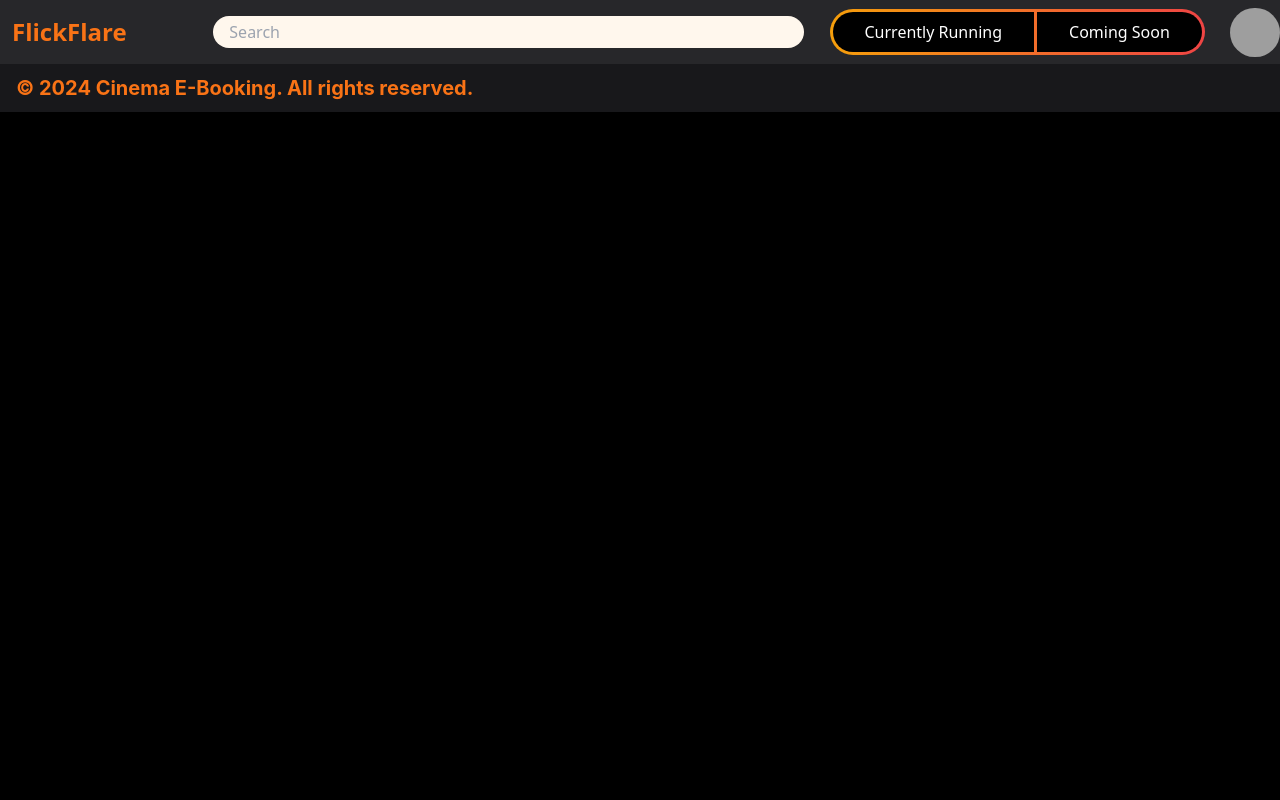
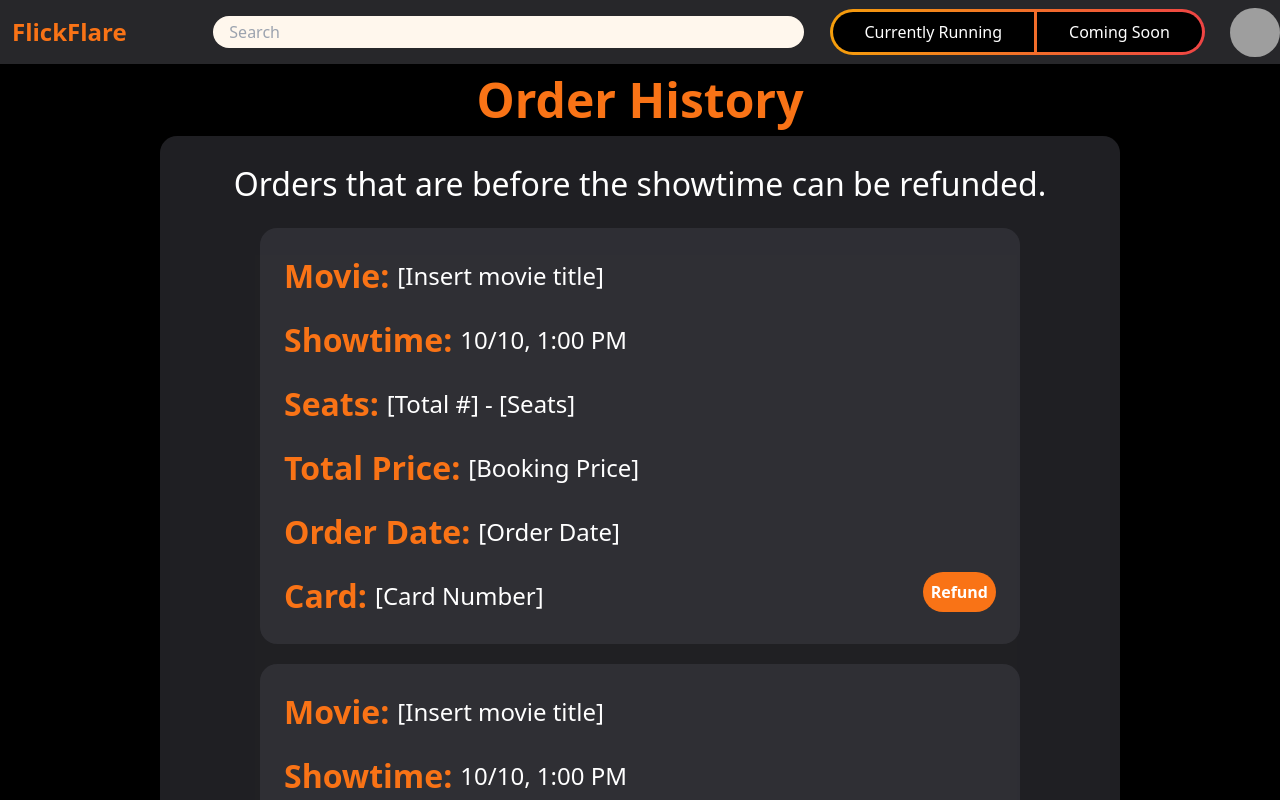
Before and after one commit to AnganSamadder/FlickFlare, a Next.js app in the folder frontend/: page /history in a window 1280 px wide. Shown: the top 800 px of the page. Built offline with nearby package versions, Linux system fonts and the light colour scheme; grey boxes are pictures that could not be loaded.

Commit message:
Made UI for OrderHistory
Created OrderHistory with OrderCards to display past booking details, user can access it at booking confirmation or from the dropdown menu

```diff
--- a/frontend/src/app/(user)/history/page.tsx
+++ b/frontend/src/app/(user)/history/page.tsx
@@ -1,4 +1,21 @@
+import OrderCard from "@/app/components/containers/OrderCard";
 
 export default function OrderHistory() {
 
+    return(
+        <div className=" w-full h-full flex flex-col items-center justify-center mb-10">
+            <h1 className="text-orange-500 text-5xl font-bold leading-normal">
+                Order History
+            </h1>
+            <div className="text-center mb-8 bg-zinc-700 bg-opacity-50 rounded-[17px] p-6 w-3/4 justify-center">
+                <p className="text-white text-[32px] font-medium font-['Maven Pro']">
+                    Orders that are before the showtime can be refunded.
+                </p>
+                <div className="h-screen justify-items-center overflow-hidden overflow-y-scroll gap-y-4">
+                    <OrderCard/>
+                    <OrderCard/>
+                </div>
+            </div>
+        </div>
+    );
 }
--- a/frontend/src/app/[movieID]/order/page.tsx
+++ b/frontend/src/app/[movieID]/order/page.tsx
@@ -56,24 +56,26 @@ export default function Order({
   };
 
   return (
-    <div className="w-full h-[86vh] px-10 flex-col">
+    <div className="w-full h-[86vh] px-10 flex-col mb-20">
       <div className="flex flex-row">
         {step <= 4 ? (
           <button
             onClick={handleBackButtonClick}
-            className=" mt-5 h-fit px-8 py-2 rounded-bl-3xl rounded-tr-3xl bg-orange-500 text-white font-bold font-['Maven Pro'] leading-normal transition duration-200 hover:bg-orange-500 hover:text-black border-2 border-transparent"
+            className="mx-10 mt-5 h-fit px-8 py-2 rounded-bl-3xl rounded-tr-3xl bg-orange-500 text-white font-bold font-['Maven Pro'] leading-normal transition duration-200 hover:bg-orange-500 hover:text-black border-2 border-transparent"
           >
             Back
           </button>
         ) : null}
 
-        <div className="w-full p-1 text-orange-500 text-5xl font-bold text-center leading-normal">
-          {movie.title}
-        </div>
+        {step <= 4 ? (
+            <div className="w-full p-1 text-orange-500 text-5xl font-bold text-center leading-normal">
+              {movie.title}
+            </div>
+        ) : null}
       </div>
 
       {step === 0 ? (
-        <Showtimes movie={movie} editBooking={editBooking} incStep={incStep} />
+          <Showtimes movie={movie} editBooking={editBooking} incStep={incStep}/>
       ) : step === 1 ? (
         <TicketSelect
           movie={movie}
--- /dev/null
+++ b/frontend/src/app/components/containers/OrderCard.tsx
@@ -0,0 +1,65 @@
+const OrderCard = () => {
+
+    return (
+        <div className="bg-zinc-700 bg-opacity-50 rounded-[17px] p-6 w-5/6 m-5">
+            <div className="flex flex-col w-full gap-y-4 justify-start">
+                <div className="flex flex-row">
+                    <label className="text-orange-500 text-[32px] font-bold font-['Maven Pro']">
+                        Movie:
+                    </label>
+                    <p className="text-white text-2xl font-medium ml-2 mt-2">
+                        [Insert movie title]{/*{movie.title}*/}
+                    </p>
+                </div>
+                <div className="flex flex-row">
+                    <label className="text-orange-500 text-[32px] font-bold font-['Maven Pro']">
+                        Showtime:
+                    </label>
+                    <p className="text-white text-2xl font-medium ml-2 mt-2">
+                        10/10, 1:00 PM {/*Showtime date*/} {/*Showtime time*/}
+                    </p>
+                </div>
+                <div className="flex flex-row">
+                    <label className="text-orange-500 text-[32px] font-bold font-['Maven Pro']">
+                        Seats:
+                    </label>
+                    <p className="text-white text-2xl font-medium ml-2 mt-2">
+                        [Total #] - [Seats] {/*Total: {booking.seats.length} ({booking.seats.join(", ")})*/}
+                    </p>
+                </div>
+                <div className="flex flex-row">
+                    <label className="text-orange-500 text-[32px] font-bold font-['Maven Pro']">
+                        Total Price:
+                    </label>
+                    <p className="text-white text-2xl font-medium ml-2 mt-2">
+                        [Booking Price] {/*{booking.price}*/}
+                    </p>
+                </div>
+                <div className="flex flex-row">
+                    <label className="text-orange-500 text-[32px] font-bold font-['Maven Pro']">
+                        Order Date:
+                    </label>
+                    <p className="text-white text-2xl font-normal ml-2 mt-2">
+                        [Order Date] {/*{new Date(booking.date as number).toLocaleString()}*/}
+                    </p>
+                </div>
+                <div className="flex flex-row justify-between">
+                    <div className="flex flex-row">
+                        <label className="text-orange-500 text-[32px] font-bold font-['Maven Pro']">
+                            Card:
+                        </label>
+                        <p className="text-white text-2xl font-normal ml-2 mt-2">
+                            [Card Number] {/*{cardNumFormatter(booking.cardNumber)}*/}
+                            {/*                {cardNumFormatter("1234 5678 9101")}*/}
+                        </p>
+                    </div>
+                    <button className="w-fit h-fit p-2 bg-orange-500 text-white font-bold rounded-full">
+                        Refund
+                    </button>
+                </div>
+            </div>
+        </div>
+    );
+}
+
+export default OrderCard;
--- a/frontend/src/app/components/dropdown/UserDropdownMenu.tsx
+++ b/frontend/src/app/components/dropdown/UserDropdownMenu.tsx
@@ -35,6 +35,7 @@ const UserDropdown = () => {
             case "user":
                 return [
                     {label: "Edit Profile", value: "/edit"},
+                    {label: "Order History", value: "/history"},
                     {label: "Sign Out", value: "signout"},
                 ];
             case "admin":
--- a/frontend/src/app/components/ui/pagewide/Checkout.tsx
+++ b/frontend/src/app/components/ui/pagewide/Checkout.tsx
@@ -1,8 +1,8 @@
-use client";
+"use client"
 import { Movie } from "@/app/interfaces/movie";
 import { Booking } from "@/app/interfaces/booking";
 import { formatUSD } from "@/app/utils/formatUSD";
-import PaymentCards from "./PaymentCards";
+import PaymentCards from "@/app/components/ui/PaymentCards";
 import React from "react";
 
 const Checkout = ({
--- a/frontend/src/app/components/ui/pagewide/OrderConfirmation.tsx
+++ b/frontend/src/app/components/ui/pagewide/OrderConfirmation.tsx
@@ -1,5 +1,6 @@
 import { Movie } from "@/app/interfaces/movie";
 import { Booking } from "@/app/interfaces/booking";
+import {useRouter} from "next/navigation";
 
 const OrderConfirmation = ({
   movie,
@@ -8,10 +9,15 @@ const OrderConfirmation = ({
   movie: Movie;
   booking: Booking;
 }) => {
+  const router = useRouter();
   const cardNumFormatter = (cardStr: String) => {
     const formatNum = "XXXX XXXX XXXX " + cardStr.slice(cardStr.length - 4);
     return formatNum;
   };
+
+  const handleNavToHistory = () => {
+    router.push('/history');
+  }
 
   return (
     <div className="flex items-center justify-center">
@@ -79,6 +85,12 @@ const OrderConfirmation = ({
             </div>
           </div>
         </div>
+        <div className="w-full m-5">
+          <button className="w-fit h-fit p-2 bg-orange-500 text-white font-bold rounded-full"
+          onClick={handleNavToHistory}>
+              Order History
+            </button>
+        </div>
       </div>
     </div>
   );
```
